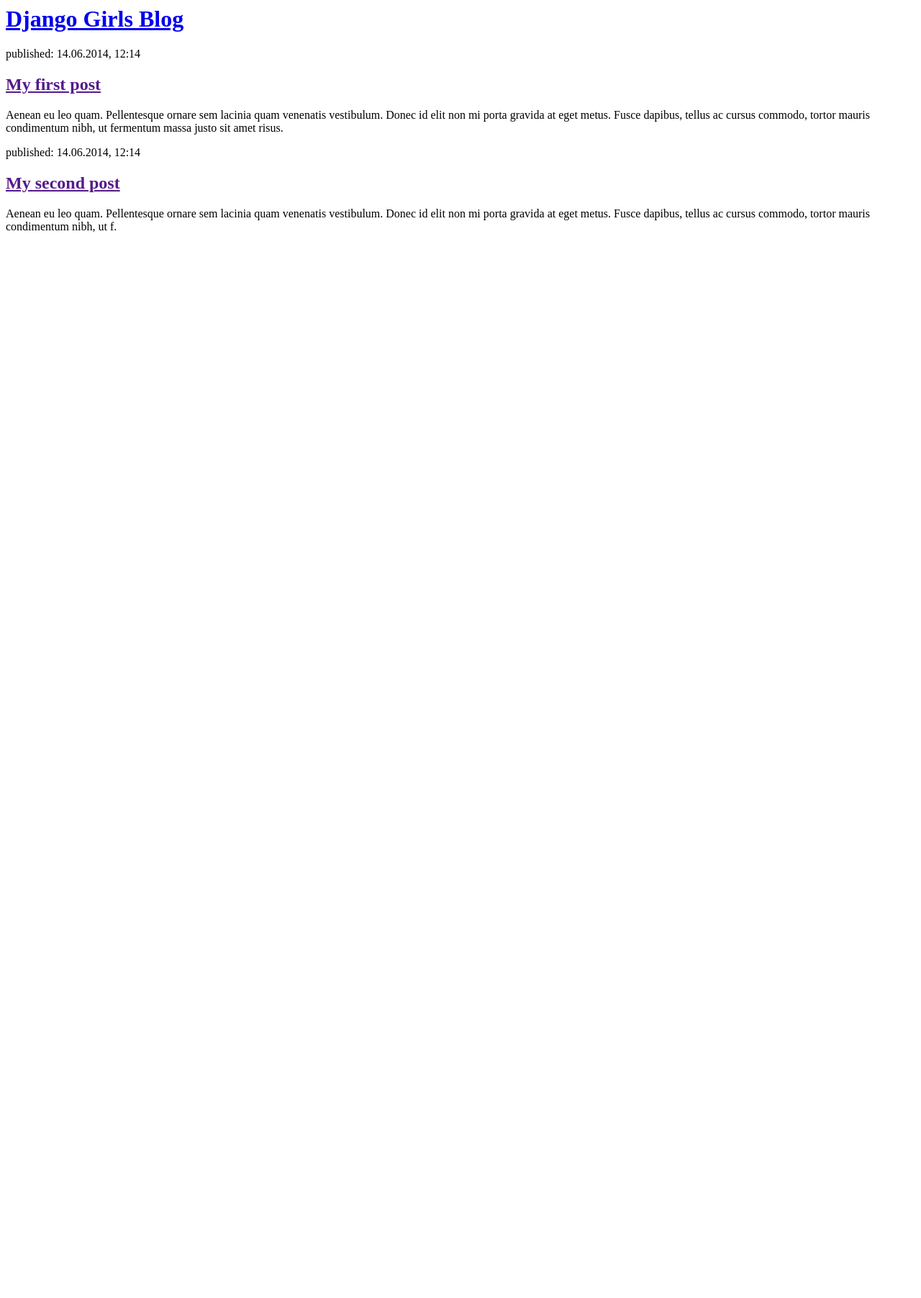
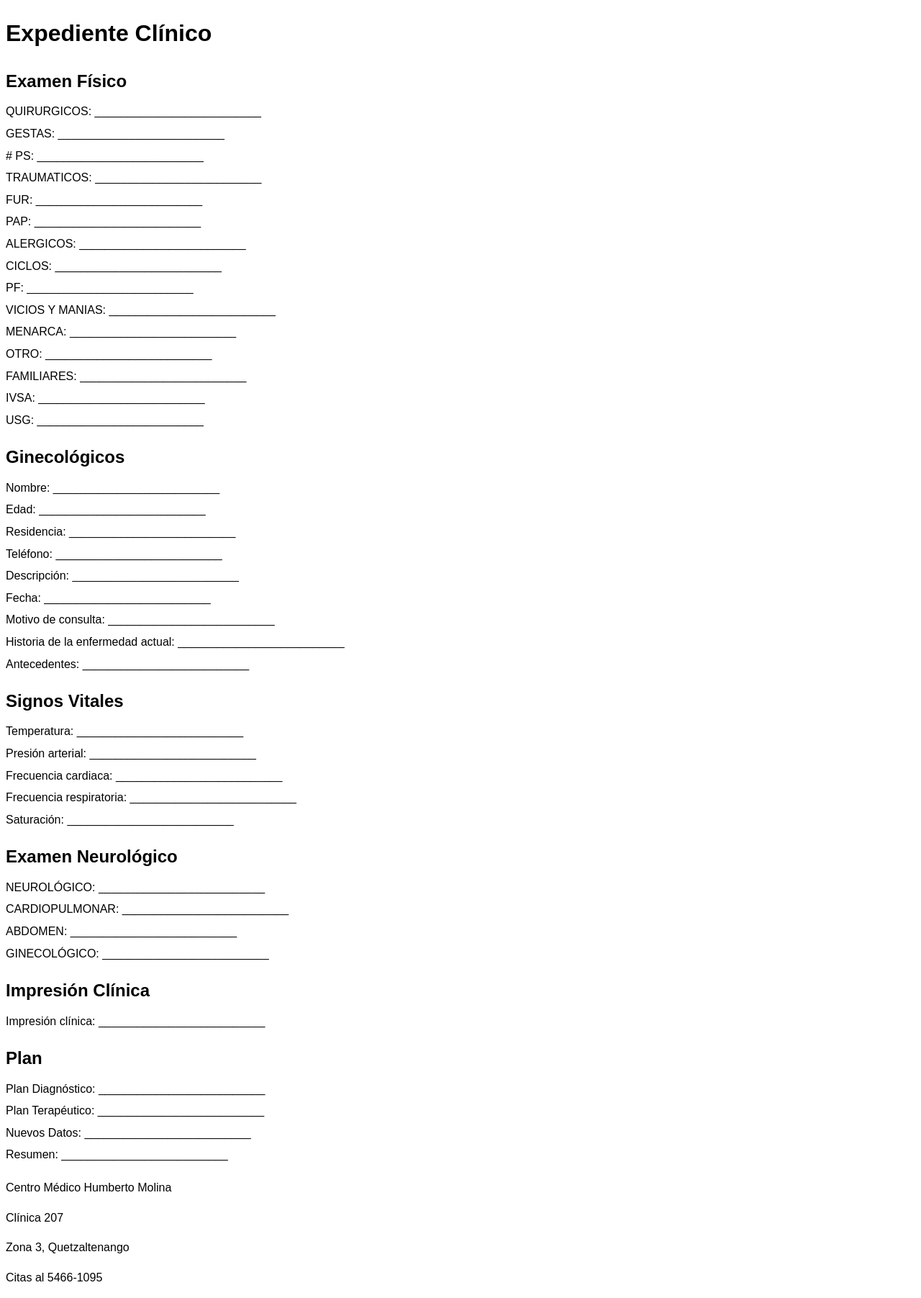
Before and after one commit to Kozukiannd/historial-clinico, a Django app: page / in a window 1280 px wide. Shown: the whole page at 72% size. Before the commit the page ends 323 px from the top, so only its background shows below. Run offline with Django 3.2, Linux system fonts and the light colour scheme.

Commit message:
Cambie el HTML para la página.

```diff
--- a/blog/templates/blog/post_list.html
+++ b/blog/templates/blog/post_list.html
@@ -1,22 +1,98 @@
-<html>
+<!DOCTYPE html>
+<html lang="es">
 <head>
-        <title>Django Girls blog</title>
+    <meta charset="UTF-8">
+    <meta name="viewport" content="width=device-width, initial-scale=1.0">
+    <title>Expediente Clínico</title>
+    <style>
+        body {
+            font-family: Arial, sans-serif;
+            line-height: 1.6;
+        }
+        .section {
+            margin: 20px 0;
+        }
+        .section-title {
+            font-weight: bold;
+            margin-bottom: 10px;
+        }
+        .field {
+            margin: 5px 0;
+        }
+    </style>
 </head>
 <body>
-        <div>
-            <h1><a href="/">Django Girls Blog</a></h1>
+
+    <h1>Expediente Clínico</h1>
+
+    <div class="section">
+        <h2 class="section-title">Examen Físico</h2>
+        <div class="field">QUIRURGICOS: __________________________</div>
+        <div class="field">GESTAS: __________________________</div>
+        <div class="field"># PS: __________________________</div>
+        <div class="field">TRAUMATICOS: __________________________</div>
+        <div class="field">FUR: __________________________</div>
+        <div class="field">PAP: __________________________</div>
+        <div class="field">ALERGICOS: __________________________</div>
+        <div class="field">CICLOS: __________________________</div>
+        <div class="field">PF: __________________________</div>
+        <div class="field">VICIOS Y MANIAS: __________________________</div>
+        <div class="field">MENARCA: __________________________</div>
+        <div class="field">OTRO: __________________________</div>
+        <div class="field">FAMILIARES: __________________________</div>
+        <div class="field">IVSA: __________________________</div>
+        <div class="field">USG: __________________________</div>
     </div>
 
-        <div>
-            <p>published: 14.06.2014, 12:14</p>
-            <h2><a href="">My first post</a></h2>
-            <p>Aenean eu leo quam. Pellentesque ornare sem lacinia quam venenatis vestibulum. Donec id elit non mi porta gravida at eget metus. Fusce dapibus, tellus ac cursus commodo, tortor mauris condimentum nibh, ut fermentum massa justo sit amet risus.</p>
+    <div class="section">
+        <h2 class="section-title">Ginecológicos</h2>
+        <div class="field">Nombre: __________________________</div>
+        <div class="field">Edad: __________________________</div>
+        <div class="field">Residencia: __________________________</div>
+        <div class="field">Teléfono: __________________________</div>
+        <div class="field">Descripción: __________________________</div>
+        <div class="field">Fecha: __________________________</div>
+        <div class="field">Motivo de consulta: __________________________</div>
+        <div class="field">Historia de la enfermedad actual: __________________________</div>
+        <div class="field">Antecedentes: __________________________</div>
     </div>
 
-        <div>
-            <p>published: 14.06.2014, 12:14</p>
-            <h2><a href="">My second post</a></h2>
-            <p>Aenean eu leo quam. Pellentesque ornare sem lacinia quam venenatis vestibulum. Donec id elit non mi porta gravida at eget metus. Fusce dapibus, tellus ac cursus commodo, tortor mauris condimentum nibh, ut f.</p>
+    <div class="section">
+        <h2 class="section-title">Signos Vitales</h2>
+        <div class="field">Temperatura: __________________________</div>
+        <div class="field">Presión arterial: __________________________</div>
+        <div class="field">Frecuencia cardiaca: __________________________</div>
+        <div class="field">Frecuencia respiratoria: __________________________</div>
+        <div class="field">Saturación: __________________________</div>
     </div>
+
+    <div class="section">
+        <h2 class="section-title">Examen Neurológico</h2>
+        <div class="field">NEUROLÓGICO: __________________________</div>
+        <div class="field">CARDIOPULMONAR: __________________________</div>
+        <div class="field">ABDOMEN: __________________________</div>
+        <div class="field">GINECOLÓGICO: __________________________</div>
+    </div>
+
+    <div class="section">
+        <h2 class="section-title">Impresión Clínica</h2>
+        <div class="field">Impresión clínica: __________________________</div>
+    </div>
+
+    <div class="section">
+        <h2 class="section-title">Plan</h2>
+        <div class="field">Plan Diagnóstico: __________________________</div>
+        <div class="field">Plan Terapéutico: __________________________</div>
+        <div class="field">Nuevos Datos: __________________________</div>
+        <div class="field">Resumen: __________________________</div>
+    </div>
+
+    <footer>
+        <p>Centro Médico Humberto Molina</p>
+        <p>Clínica 207</p>
+        <p>Zona 3, Quetzaltenango</p>
+        <p>Citas al 5466-1095</p>
+    </footer>
+
 </body>
 </html>
```
Lines whose indentation alone changed are shown as unchanged.
